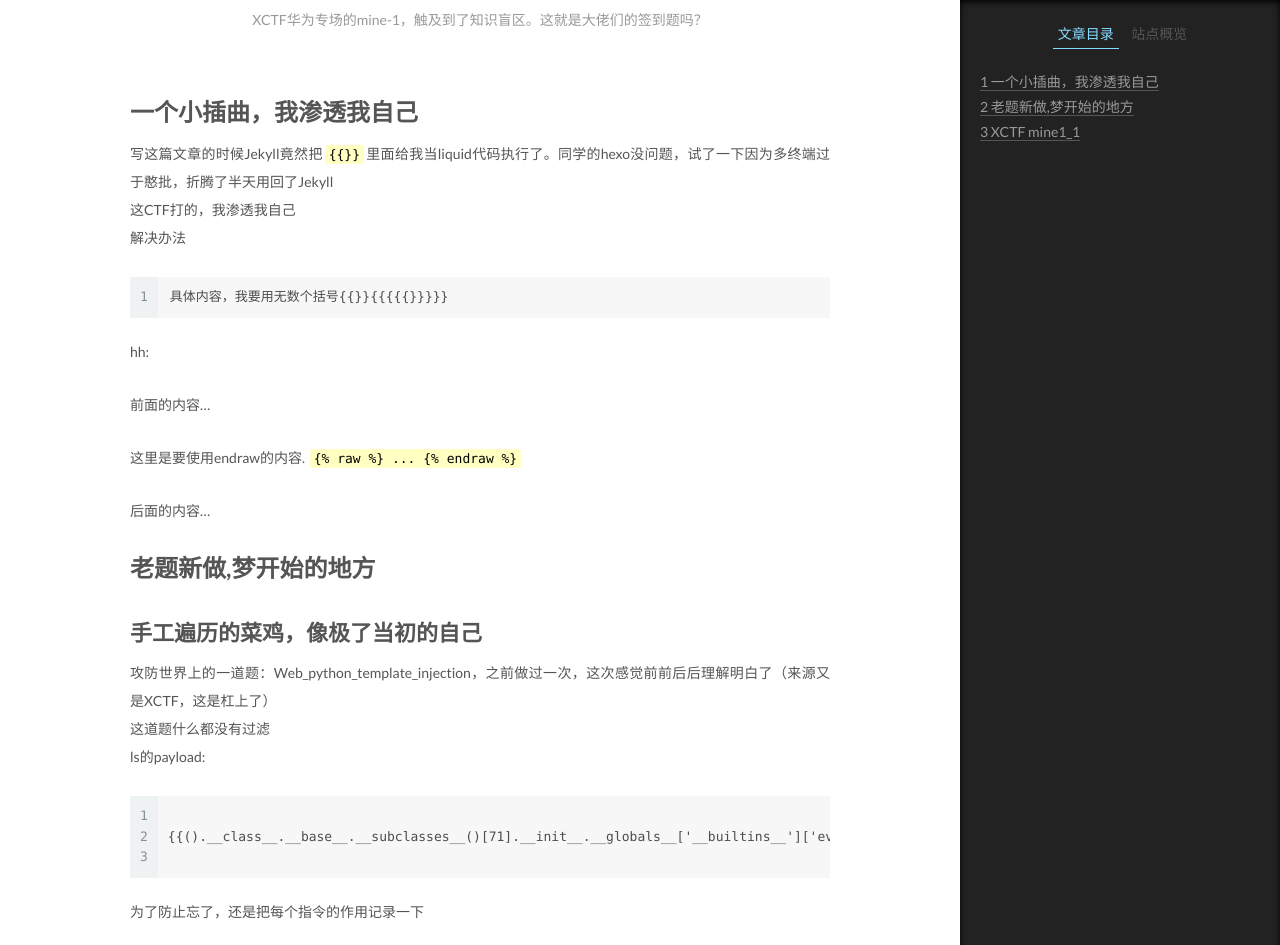
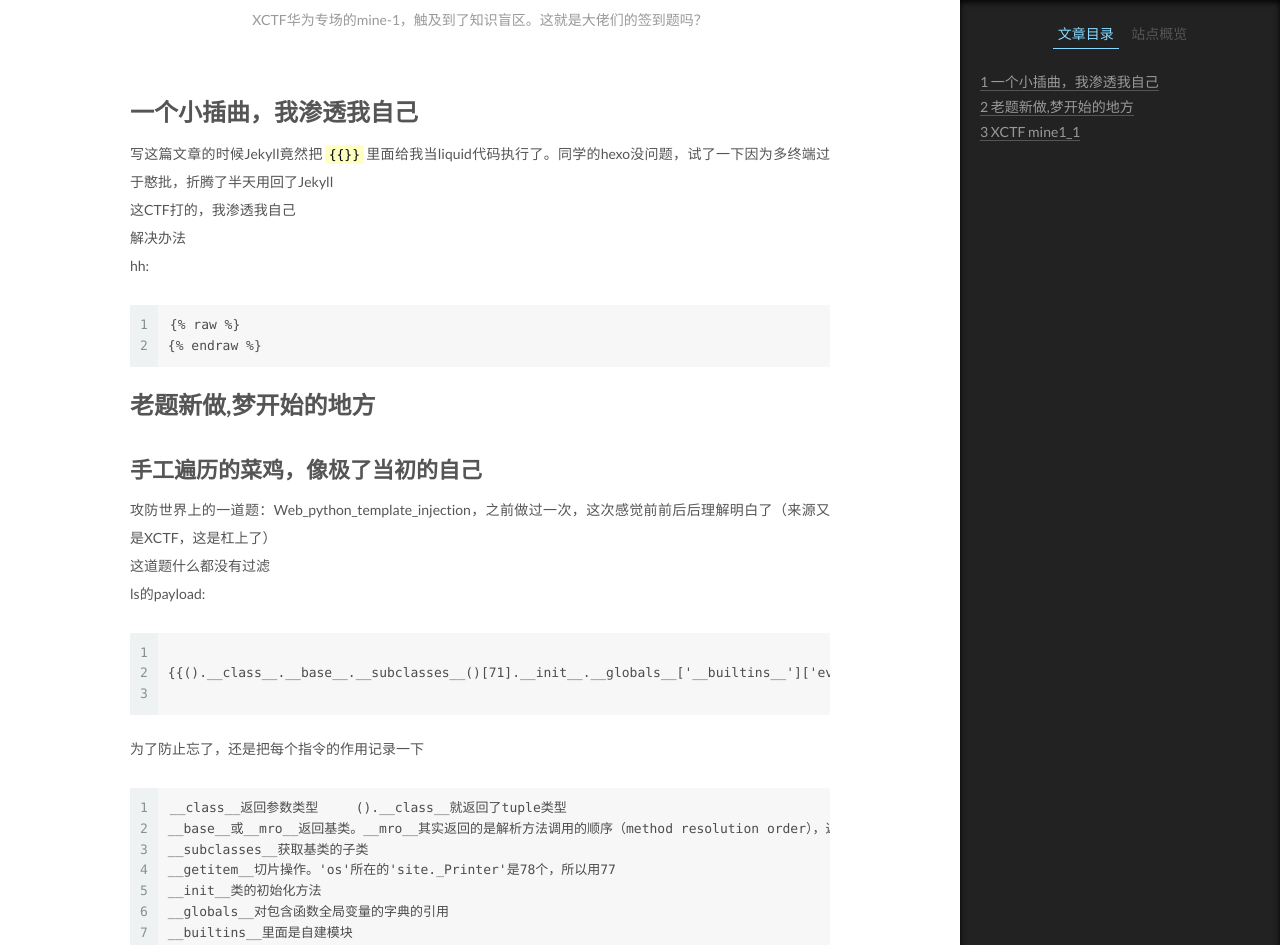
Before and after one commit to AirGoldenFish/airgoldenfish.github.io, a Jekyll site: the page built from _posts/2020-12-22-SSTI.md, in a window 1280 px wide and 1400 px high, scrolled down 239 px. Shown: the top 945 px of the window. Built offline with Jekyll 4.4.1, drawn with Linux system fonts in a browser that asks for light colours.

Commit message:
Update 2020-12-22-SSTI.md

````diff
--- a/_posts/2020-12-22-SSTI.md
+++ b/_posts/2020-12-22-SSTI.md
@@ -11,19 +11,12 @@ tags:
 写这篇文章的时候Jekyll竟然把`{% raw %}{{}}{% endraw %}`里面给我当liquid代码执行了。同学的hexo没问题，试了一下因为多终端过于憨批，折腾了半天用回了Jekyll
 这CTF打的，我渗透我自己
 解决办法
-{% raw %}
-	具体内容，我要用无数个括号{{}}{{{{{}}}}}
-{% endraw %}
 hh:
 {% assign openTag = '{%' %}
-{% raw %}
-前面的内容...
-{% endraw %}
-这里是要使用endraw的内容.
- `{{ openTag }} raw %} ... {{ openTag }} endraw %}`
-{% raw %}
-后面的内容...
-{% endraw %}
+```
+{{ openTag }} raw %}
+{{ openTag }} endraw %}
+```
 # 老题新做,梦开始的地方
 ## 手工遍历的菜鸡，像极了当初的自己
 攻防世界上的一道题：Web_python_template_injection，之前做过一次，这次感觉前前后后理解明白了（来源又是XCTF，这是杠上了）
````
